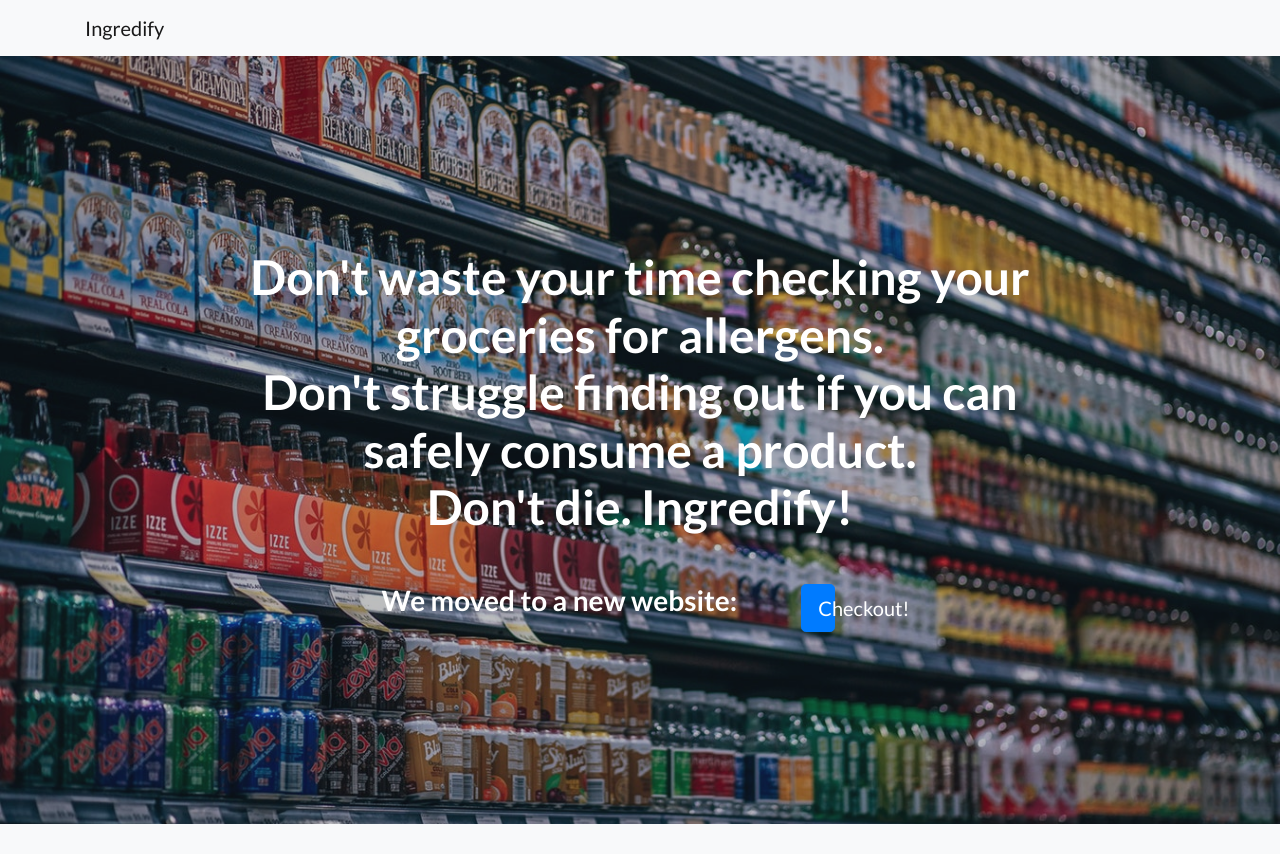
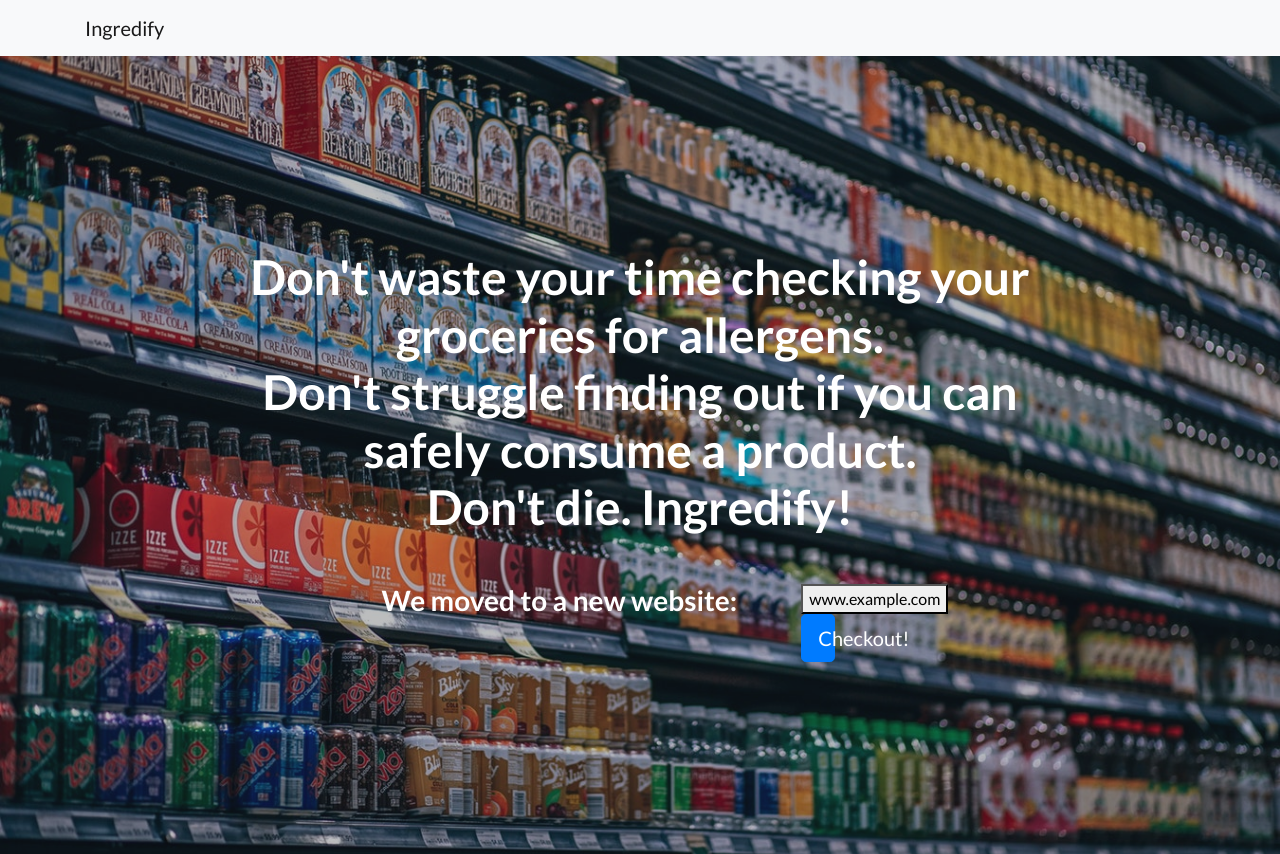
Before and after one commit to Ingredify/ingredify.github.io, a website: page index.html in a window 1280 px wide. Shown: the top 854 px of the page. Drawn offline with nearby package versions, Linux system fonts and the light colour scheme; files that its build step writes are made by us from their sources.

Commit message:
Update index.html

```diff
--- a/index.html
+++ b/index.html
@@ -49,6 +49,8 @@
                 </div>
               <div class="form-row">
                 <div class="col-12 col-md-3">
+                  <button onclick="location.href='http://www.example.com'" type="button">
+                    www.example.com</button>
                   <button type="submit" class="btn btn-block btn-lg btn-primary">Checkout!
                     <a href="www.ingredify.de" />
                   </button>
```
